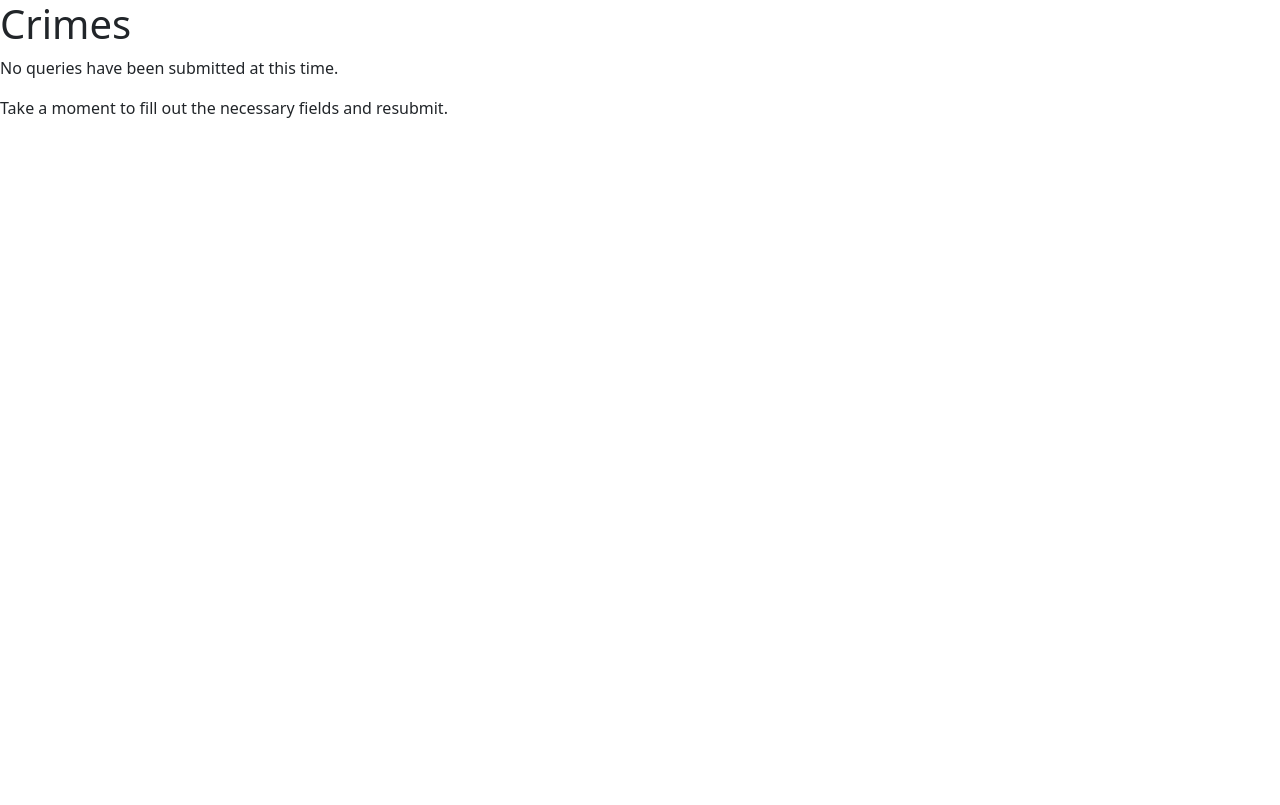
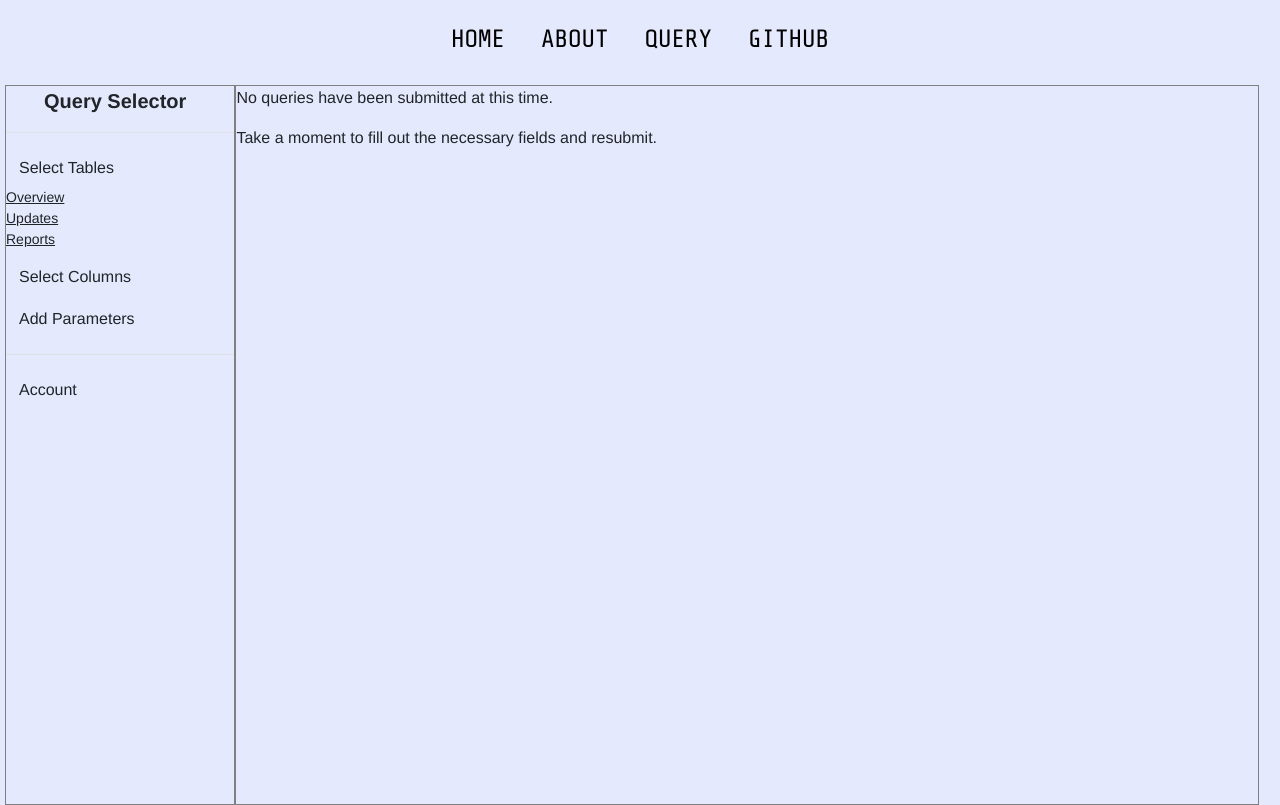
Before and after one commit to Jeremyb498/neighborhoodwatch, a Django app: page /querydata/ in a window 1280 px wide. Before the commit the page ends 118 px from the top, so only its background shows below. Run offline with Django 4.2, Linux system fonts and the light colour scheme; parts of the project's set-up code (start-up, migrations or seed data) failed here and were passed over; some libraries are stand-ins or nearby versions.

Commit message:
table formatted query selection bar added

```diff
--- /dev/null
+++ b/neighborhoodwatch/querydata/static/querydata/style.css
@@ -0,0 +1,74 @@
+.float-container {
+    height: 80vh;
+    margin: 5px;
+}
+
+.float-child {
+    overflow-y: scroll;
+    background-color: #E4E9FD !important;
+    border: 1px solid gray;
+    width: 18vw;
+    margin: 0;
+    padding: 0 !important;
+    float: left;
+    height: 90vh !important;
+}
+
+.col
+{
+    border: 1px solid gray;
+    margin: 0 !important;
+    padding: 10px;
+}
+
+.query-sect
+{
+    width: 80vw !important;
+}
+
+body {
+    background-color: #E4E9FD;
+    height: 100vh;
+    font-family: 'Share Tech Mono', sans-serif;
+    font-family: 'helvetica neue';
+  }
+
+#header, .navbar
+{
+  font-family: 'Share Tech Mono', sans-serif;
+    align-items: center;
+    height: 10vh;
+    justify-content: center;
+    background-color: #E4E9FD;
+    border-bottom: black;
+}
+
+.logo
+{
+  position: absolute;
+  margin: 10px;
+  z-index: 2;
+}
+
+.navbar-nav, .header-logo
+{
+    align-items: center;
+    justify-content: center;
+    margin: auto;
+    background-color: #E4E9FD;
+}
+
+.nav-link
+{
+    font-size: 25px;
+    margin: 10px;
+    display: flex !important;
+    color: black !important;
+}
+
+.titlebg
+{
+    font-family: 'Share Tech Mono', sans-serif;
+    margin-top: 15vh;
+    width: 100vw;
+}
--- a/neighborhoodwatch/querydata/templates/querydata/index.html
+++ b/neighborhoodwatch/querydata/templates/querydata/index.html
@@ -2,14 +2,112 @@
 <html lang="en">
 <head>
     <meta charset="UTF-8">
-    <title>Calculator</title>
+    <title>Neighborhood Watch</title>
 
     <link href="https://cdn.jsdelivr.net/npm/bootstrap@5.3.0-alpha3/dist/css/bootstrap.min.css" rel="stylesheet" integrity="sha384-KK94CHFLLe+nY2dmCWGMq91rCGa5gtU4mk92HdvYe+M/SXH301p5ILy+dN9+nJOZ" crossorigin="anonymous">
     <script src="https://cdn.jsdelivr.net/npm/bootstrap@5.3.0-alpha3/dist/js/bootstrap.bundle.min.js" integrity="sha384-ENjdO4Dr2bkBIFxQpeoTz1HIcje39Wm4jDKdf19U8gI4ddQ3GYNS7NTKfAdVQSZe" crossorigin="anonymous"></script>
 
+     <!--google font API-->
+     <link href="https://fonts.googleapis.com/css2?family=Share+Tech+Mono&display=swap" rel="stylesheet">
+
+    {% load static %}
+    {% load bootstrap5 %}
+
+    <link rel="stylesheet" href="{% static 'querydata/style.css' %}">
+
 </head>
+
 <body>
-    <h1>Crimes</h1>
+    <section id="header">
+        {% comment %} <div class="col-lg-6">
+            <b><img class="logo" src="crimestat.png" alt="" width="120" height="100"></b>
+        </div> {% endcomment %}
+        <nav class="navbar navbar-expand-lg">
+            <div class="container-fluid">
+              <button class="navbar-toggler" type="button" data-bs-toggle="collapse" data-bs-target="#navbarNav" aria-controls="navbarNav" aria-expanded="false" aria-label="Toggle navigation">
+                <span class="navbar-toggler-icon"></span>
+              </button>
+              <div class="collapse navbar-collapse" id="navbarNav">
+                <ul class="navbar-nav menu">
+                  <li class="nav-item menu-item">
+                    <a class="nav-link active" aria-current="page" href="#">HOME</a>
+                  </li>
+                  <li class="nav-item menu-item">
+                    <a class="nav-link active" href="#">ABOUT</a>
+                  </li>
+                  <li class="nav-item menu-item">
+                    <a class="nav-link active" href="#">QUERY</a>
+                  </li>
+                  <li class="nav-item menu-item">
+                    <a class="nav-link active" href="#">GITHUB</a>
+                  </li>
+                </ul>
+              </div>
+            </div>
+          </nav>
+    </section>
+    <div class="float-container">
+        <div class="float-child flex-shrink-0 p-3 bg-white ">
+            <a href="/" class="d-flex align-items-center pb-3 mb-3 link-dark text-decoration-none border-bottom">
+            <svg class="bi me-2" width="30" height="24"><use xlink:href="#bootstrap"></use></svg>
+            <span class="fs-5 fw-semibold">Query Selector</span>
+            </a>
+            <ul class="list-unstyled ps-0">
+            <li class="mb-1">
+                <button class="btn btn-toggle align-items-center rounded collapsed" data-bs-toggle="collapse" data-bs-target="#home-collapse" aria-expanded="true">
+                Select Tables
+                </button>
+                <div class="collapse show" id="home-collapse">
+                <ul class="btn-toggle-nav list-unstyled fw-normal pb-1 small">
+                    <li><a href="#" class="link-dark rounded">Overview</a></li>
+                    <li><a href="#" class="link-dark rounded">Updates</a></li>
+                    <li><a href="#" class="link-dark rounded">Reports</a></li>
+                </ul>
+                </div>
+            </li>
+            <li class="mb-1">
+                <button class="btn btn-toggle align-items-center rounded collapsed" data-bs-toggle="collapse" data-bs-target="#dashboard-collapse" aria-expanded="false">
+                Select Columns
+                </button>
+                <div class="collapse" id="dashboard-collapse">
+                <ul class="btn-toggle-nav list-unstyled fw-normal pb-1 small">
+                    <li><a href="#" class="link-dark rounded">Overview</a></li>
+                    <li><a href="#" class="link-dark rounded">Weekly</a></li>
+                    <li><a href="#" class="link-dark rounded">Monthly</a></li>
+                    <li><a href="#" class="link-dark rounded">Annually</a></li>
+                </ul>
+                </div>
+            </li>
+            <li class="mb-1">
+                <button class="btn btn-toggle align-items-center rounded collapsed" data-bs-toggle="collapse" data-bs-target="#orders-collapse" aria-expanded="false">
+                Add Parameters
+                </button>
+                <div class="collapse" id="orders-collapse">
+                <ul class="btn-toggle-nav list-unstyled fw-normal pb-1 small">
+                    <li><a href="#" class="link-dark rounded">New</a></li>
+                    <li><a href="#" class="link-dark rounded">Processed</a></li>
+                    <li><a href="#" class="link-dark rounded">Shipped</a></li>
+                    <li><a href="#" class="link-dark rounded">Returned</a></li>
+                </ul>
+                </div>
+            </li>
+            <li class="border-top my-3"></li>
+            <li class="mb-1">
+                <button class="btn btn-toggle align-items-center rounded collapsed" data-bs-toggle="collapse" data-bs-target="#account-collapse" aria-expanded="false">
+                Account
+                </button>
+                <div class="collapse" id="account-collapse">
+                <ul class="btn-toggle-nav list-unstyled fw-normal pb-1 small">
+                    <li><a href="#" class="link-dark rounded">New...</a></li>
+                    <li><a href="#" class="link-dark rounded">Profile</a></li>
+                    <li><a href="#" class="link-dark rounded">Settings</a></li>
+                    <li><a href="#" class="link-dark rounded">Sign out</a></li>
+                </ul>
+                </div>
+            </li>
+            </ul>
+        </div>
+        <div  class="float-child query-sect">
             {% if query %}
             <div class="row">
                 {% for col in columns %}
@@ -18,7 +116,7 @@
             </div>
                 <br/>
                 {% for row in query %}
-        <div class = "row">
+                <div class = "row " >
                     {% for item in row %}
                     <div class="col" style="margin: 5px;"> {{item}} </div>
                     {% endfor %}
@@ -26,6 +124,7 @@
                     </br>
                 {% endfor %}
         </div>
+    </div>
         {% else %}
             <p>No queries have been submitted at this time.</p>
             <p>Take a moment to fill out the necessary fields and resubmit.</p>
--- a/neighborhoodwatch/querydata/views.py
+++ b/neighborhoodwatch/querydata/views.py
@@ -14,7 +14,7 @@ print("Successfully connected to Oracle Database")
 
 cursor = connection.cursor()
 
-crimes = "crimes"
+crimes = "otherproperty"
 
 # Now query the rows back
 cursor.execute("select * from " + crimes)
```
Also changed, not shown: neighborhoodwatch/neighborhoodwatch/settings.py (+7 -2 lines), neighborhoodwatch/querydata/static/querydata/query.js (added). Lines whose indentation alone changed are shown as unchanged.
